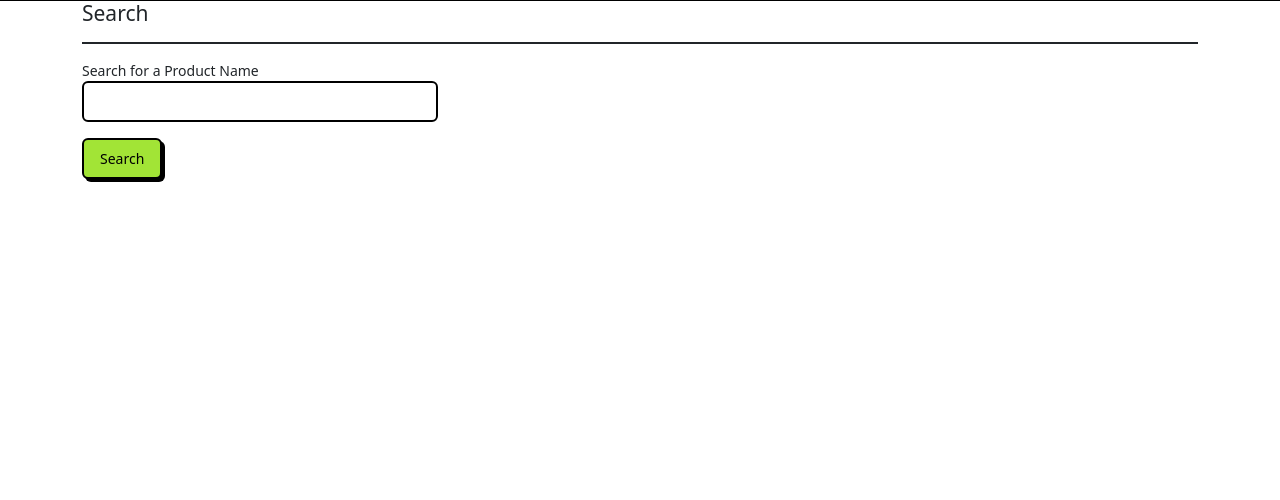
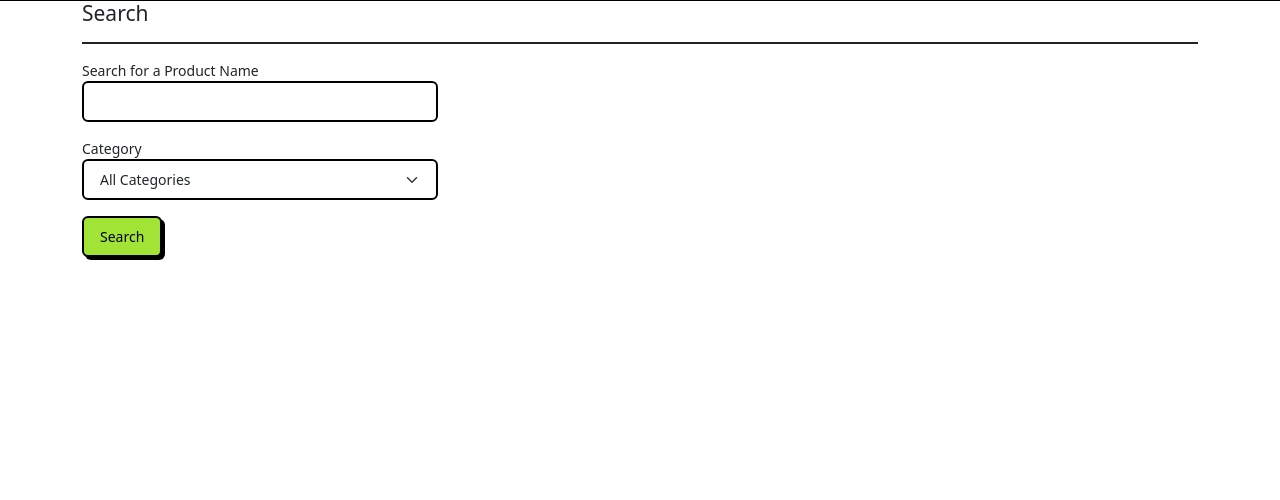
Before and after one commit to LukasOlssonReise/Software-Engineering-Project, an ASP.NET Core app: page /Product/Search in a window 1280 px wide. Shown: the part 69-569 px from the top of the page. Run offline with ASP.NET Core 8, Linux system fonts and the light colour scheme; style sheets or scripts are compiled from the project's sources; some libraries are stand-ins or nearby versions.

Commit message:
Added a Category Filter in the search page for items

```diff
--- a/CampusExchangeWebApp/CampusExchangeWebApp/Controllers/ProductController.cs
+++ b/CampusExchangeWebApp/CampusExchangeWebApp/Controllers/ProductController.cs
@@ -15,11 +15,11 @@ namespace CampusExchangeWebApp.Controllers
 
 
         // Search
-        public IActionResult SearchResults(string searchTerm)
+        public IActionResult SearchResults(string searchTerm, string category)
         {
             ProductsDAO products = new ProductsDAO();
 
-            List<ProductModel> prouctList = products.SearchProducts(searchTerm);
+            List<ProductModel> prouctList = products.SearchProducts(searchTerm, category);
             return View("index", prouctList);
         }
 
--- a/CampusExchangeWebApp/CampusExchangeWebApp/Models/ProductModel.cs
+++ b/CampusExchangeWebApp/CampusExchangeWebApp/Models/ProductModel.cs
@@ -17,6 +17,10 @@ namespace CampusExchangeWebApp.Models
         [DisplayName("Description")]
         public string Description { get; set; }
 
+        // Category
+        [DisplayName("Category")]
+        public string Category { get; set; }
+
         [DisplayName("Photo")]
         public string Photo {  get; set; }
     }
--- a/CampusExchangeWebApp/CampusExchangeWebApp/Services/IProductDataServices.cs
+++ b/CampusExchangeWebApp/CampusExchangeWebApp/Services/IProductDataServices.cs
@@ -5,7 +5,7 @@ namespace CampusExchangeWebApp.Services
     public interface IProductDataServices
     {
         List<ProductModel> GetAllProducts();
-        List<ProductModel> SearchProducts(string searchTerm);
+        List<ProductModel> SearchProducts(string searchTerm, string category);
         ProductModel GetProductById(int id);
         int Insert(ProductModel product);
         int Delete(ProductModel product);
--- a/CampusExchangeWebApp/CampusExchangeWebApp/Views/Product/Details.cshtml
+++ b/CampusExchangeWebApp/CampusExchangeWebApp/Views/Product/Details.cshtml
@@ -27,6 +27,12 @@
             @Html.DisplayFor(model => model.Description)
         </dd>
         <dt class="col-sm-2">
+            @Html.DisplayNameFor(model => model.Category)
+        </dt>
+        <dd class="col-sm-10">
+            @Html.DisplayFor(model => model.Category)
+        </dd>
+        <dt class="col-sm-2">
             @Html.DisplayNameFor(model => model.Photo)
         </dt>
         <dd class="col-sm-10">
--- a/CampusExchangeWebApp/CampusExchangeWebApp/Views/Product/Edit.cshtml
+++ b/CampusExchangeWebApp/CampusExchangeWebApp/Views/Product/Edit.cshtml
@@ -23,6 +23,7 @@
                 <input asp-for="Description" class="form-control" />
                 <span asp-validation-for="Description" class="text-danger"></span>
             </div>
+
             <div class="form-group mb-3">
                 <label for="formFile" class="form-label">Photo</label>
                 <input class="form-control" type="file" id="formFile">
--- a/CampusExchangeWebApp/CampusExchangeWebApp/Views/Product/Search.cshtml
+++ b/CampusExchangeWebApp/CampusExchangeWebApp/Views/Product/Search.cshtml
@@ -16,6 +16,16 @@
             </div>
 
             <div class="form-group mb-3">
+                <label class="control-label">Category</label>
+                <select class="form-select" name="category">
+                    <option value="" selected>All Categories</option>
+                    <option value="Electronics">Electronics</option>
+                    <option value="Kitchen">Kitchen</option>
+                    <option value="Fitness">Fitness</option>
+                </select>
+            </div>
+
+            <div class="form-group mb-3">
                 <input type="submit" value="Search" class="btn btn-primary" />
             </div>
         </form>
```
Also changed, not shown: CampusExchangeWebApp/CampusExchangeWebApp/Services/ProductsDAO.cs (+13 -2 lines).
